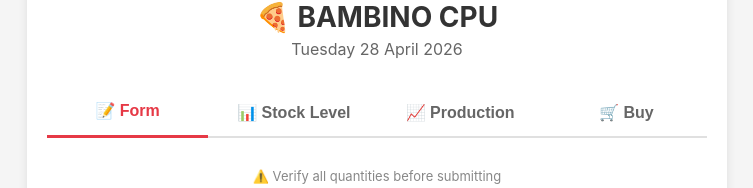
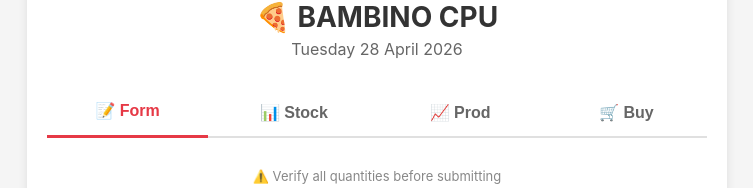
Before and after one commit to ezequiel-bambino/CPU-Stock-Production, a plain HTML site: page index.html in a window 1280 px wide. Shown: the part 172-360 px from the top of the page, without its empty margins (263-1016 px from the left). Drawn offline with nearby package versions, Linux system fonts and the light colour scheme; no server answers.

Commit message:
Update index.html

```diff
--- a/index.html
+++ b/index.html
@@ -541,8 +541,8 @@ input[type="number"] {
   <!-- Tabs Navigation -->
   <div class="tabs">
     <button class="tab" onclick="showTab('form')">📝 Form</button>
-    <button class="tab" onclick="showTab('stock')">📊 Stock Level</button>
-    <button class="tab" onclick="showTab('prod')">📈 Production</button>
+    <button class="tab" onclick="showTab('stock')">📊 Stock</button>
+    <button class="tab" onclick="showTab('prod')">📈 Prod</button>
     <button class="tab" onclick="showTab('purchase')">🛒 Buy</button>
   </div>
 
```
